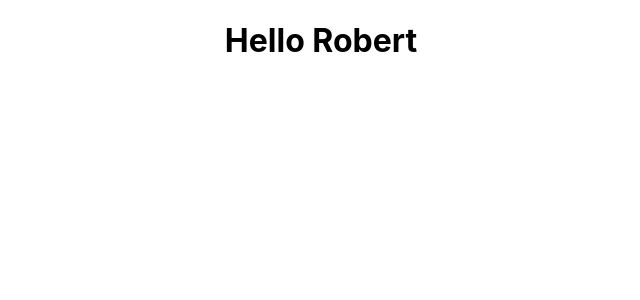
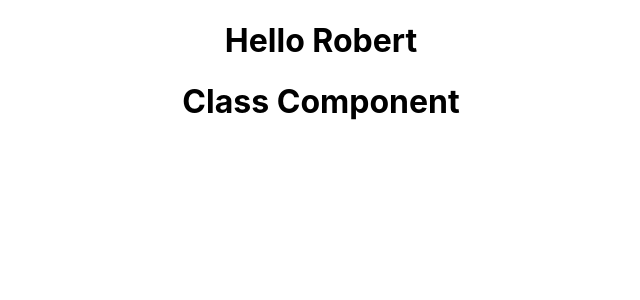
Before and after one commit to vibha-2601/react-course, a React (Create React App) app in the folder hello-world/: page / in a window 1280 px wide. Shown: the top 300 px of the page, without its empty margins (319-959 px from the left). Built offline with nearby package versions, Linux system fonts and the light colour scheme.

Commit message:
Class component

```diff
--- a/hello-world/src/App.js
+++ b/hello-world/src/App.js
@@ -1,11 +1,12 @@
 import logo from './logo.svg';
 import './App.css';
 import Greet from './Components/Greet'
-
+import Welcome from './Components/Welcome'
 function App() {
   return (
     <div className="App">
     <Greet />
+    <Welcome />
     </div>
   );
 }
--- /dev/null
+++ b/hello-world/src/Components/Welcome.js
@@ -0,0 +1,9 @@
+// Class components
+import React, { Component } from 'react'
+
+class Welcome extends Component {
+    render() {
+        return <h1>Class Component</h1>
+            }
+}
+export default Welcome
```
